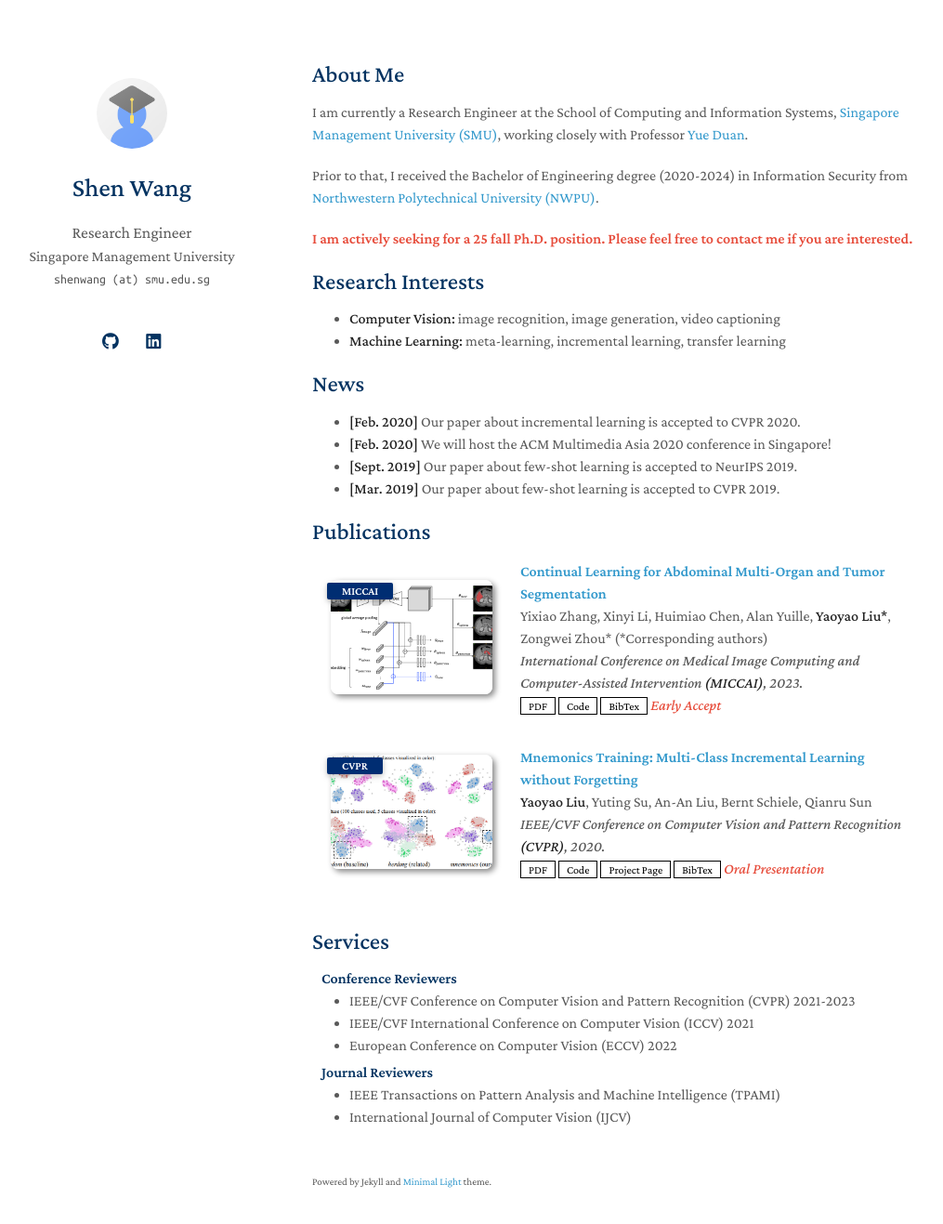
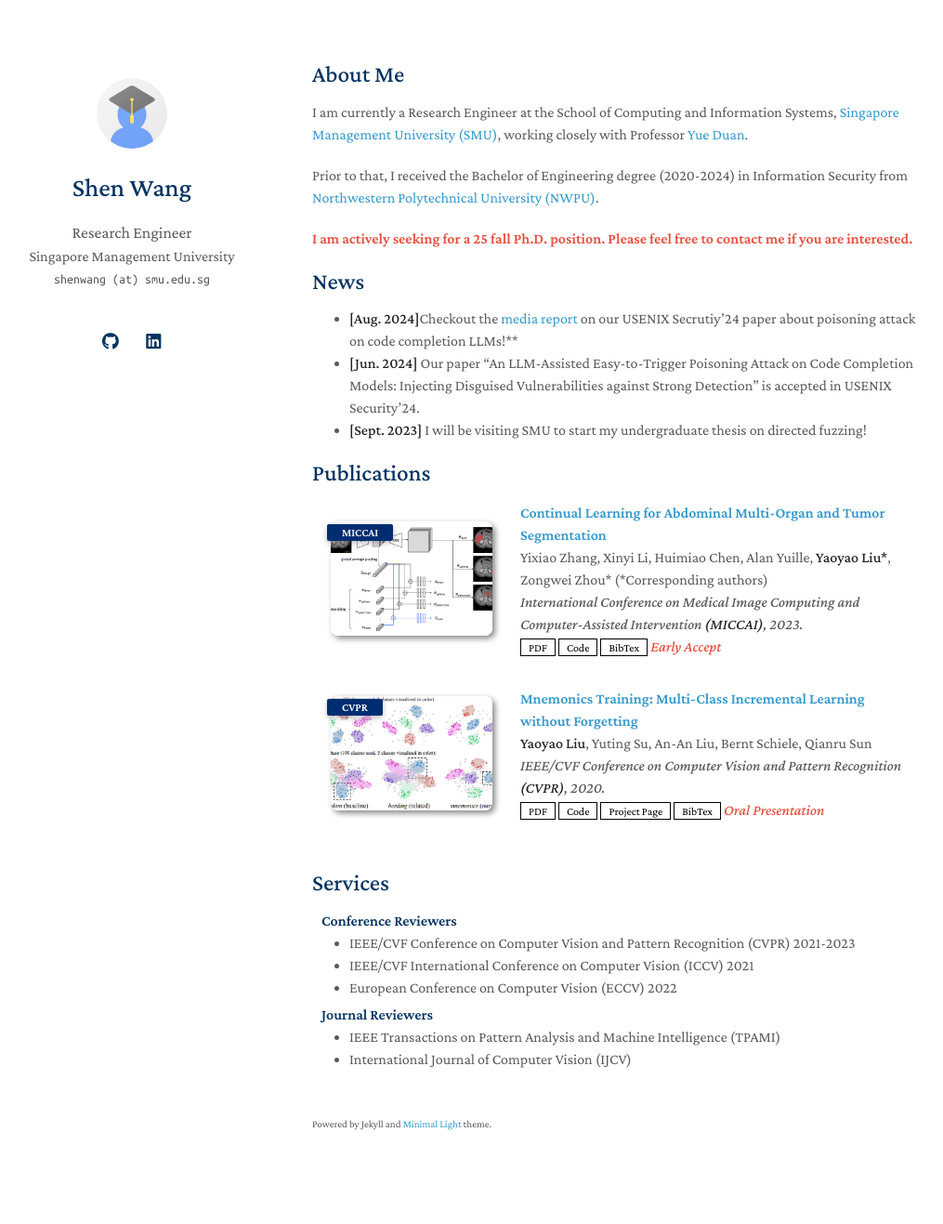
Before and after one commit to 5hEn918/5hEn918.github.io, a Jekyll site: the page built from index.md, in a window 1280 px wide and 1352 px high. Shown: the top 1317 px of the window at 93% size, without its empty margins (134-1149 px from the left). Built offline with Jekyll 4.4.1, drawn with Linux system fonts in a browser that asks for light colours; a style sheet for code colours, icons or effects is not loaded; our own code applies the rules of GitHub Pages for plain Markdown files.

Commit message:
Add news

```diff
--- a/index.md
+++ b/index.md
@@ -8,21 +8,20 @@ I am currently a Research Engineer at the School of Computing and Information Sy
 
 Prior to that, I received the Bachelor of Engineering degree (2020-2024) in Information Security from [Northwestern Polytechnical University (NWPU)](https://www.nwpu.edu.cn).
 
-
 <strong style="color:#e74d3c; font-weight:600">I am actively seeking for a 25 fall Ph.D. position. Please feel free to contact me if you are interested.</strong>
 
 
-## Research Interests
+<!-- ## Research Interests
 
 - **Computer Vision:** image recognition, image generation, video captioning
-- **Machine Learning:** meta-learning, incremental learning, transfer learning
+- **Machine Learning:** meta-learning, incremental learning, transfer learning -->
 
 ## News
 
-- **[Feb. 2020]** Our paper about incremental learning is accepted to CVPR 2020.
-- **[Feb. 2020]** We will host the ACM Multimedia Asia 2020 conference in Singapore!
-- **[Sept. 2019]** Our paper about few-shot learning is accepted to NeurIPS 2019.
-- **[Mar. 2019]** Our paper about few-shot learning is accepted to CVPR 2019.
+- **[Aug. 2024]**Checkout the [media report](https://www.darkreading.com/application-security/researchers-turn-code-completion-llms-into-attack-tools) on our USENIX Secrutiy'24 paper about poisoning attack on code completion LLMs!**
+- **[Jun. 2024]** Our paper "An LLM-Assisted Easy-to-Trigger Poisoning Attack on Code Completion Models: Injecting Disguised Vulnerabilities against Strong Detection" is accepted in USENIX Security'24.
+- **[Sept. 2023]** I will be visiting SMU to start my undergraduate thesis on directed fuzzing!
+
 
 {% include_relative _includes/publications.md %}
 
```
